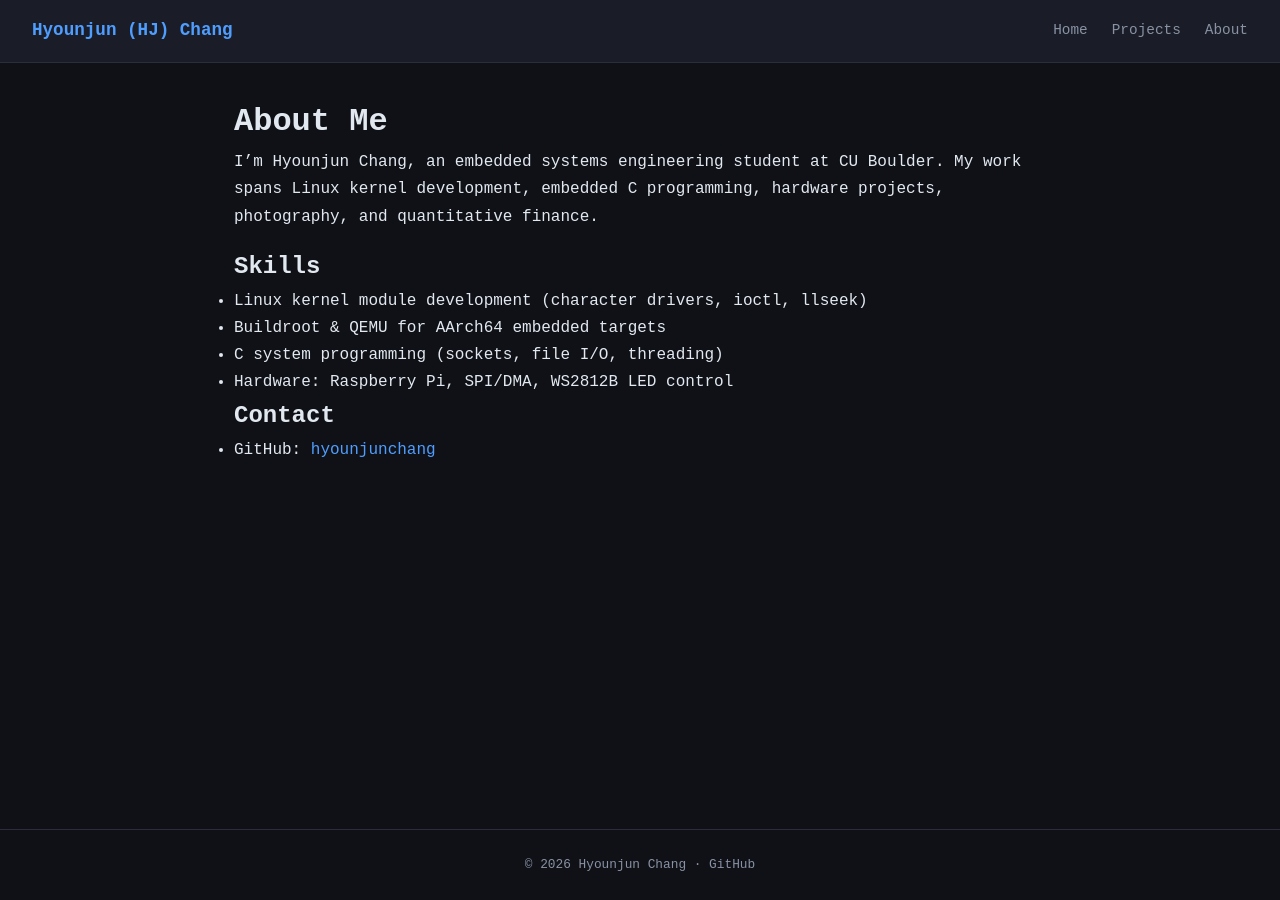
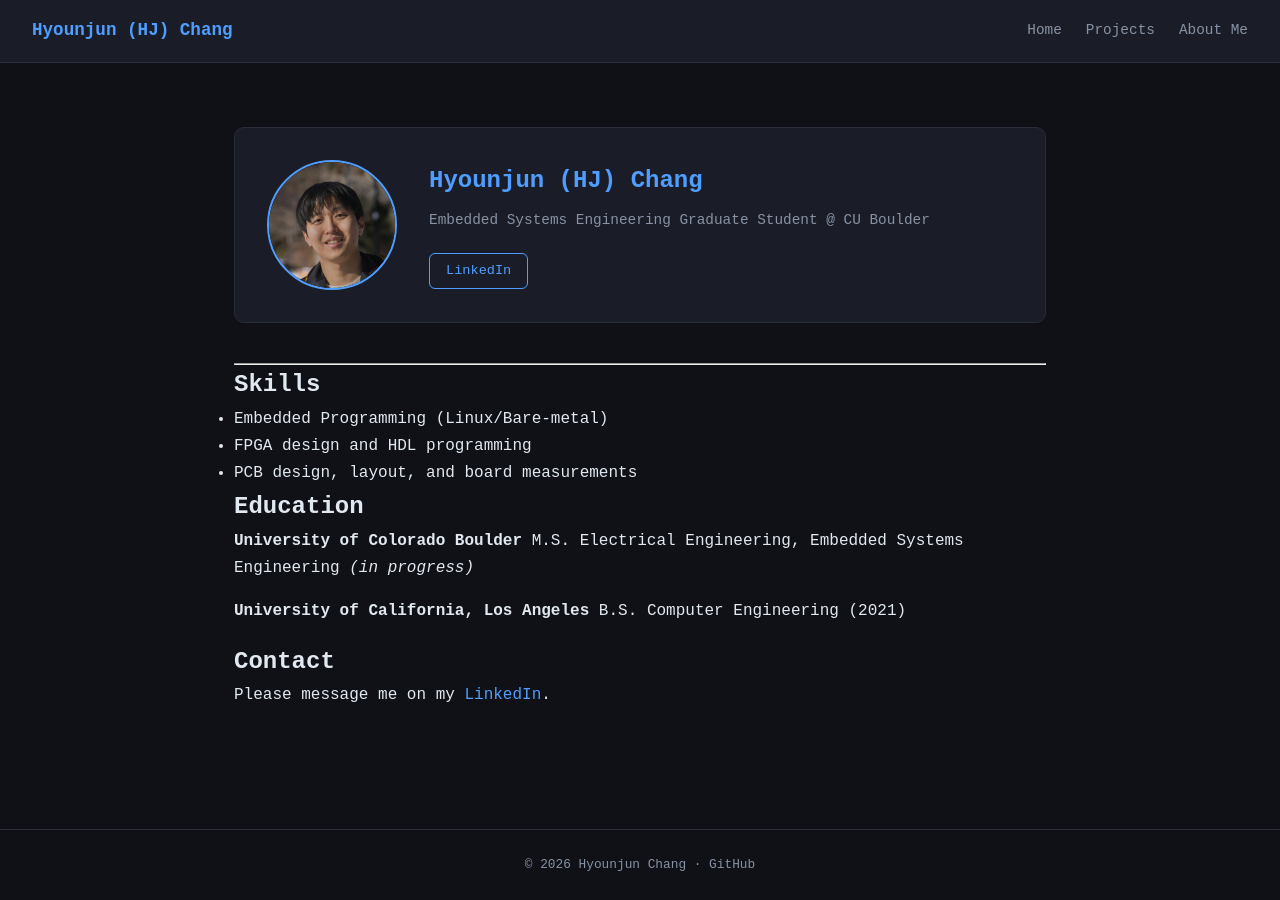
Before and after one commit to hyounjunchang/hyounjunchang.github.io, a Jekyll site: the page built from about.md, in a window 1280 px wide. Built offline with Jekyll 4.4.1, drawn with Linux system fonts in a browser that asks for light colours.

Commit message:
About page

```diff
--- a/_includes/nav.html
+++ b/_includes/nav.html
@@ -3,6 +3,6 @@
   <ul class="nav-links">
     <li><a href="{{ '/' | relative_url }}">Home</a></li>
     <li><a href="{{ '/projects/' | relative_url }}">Projects</a></li>
-    <li><a href="{{ '/about/' | relative_url }}">About</a></li>
+    <li><a href="{{ '/about/' | relative_url }}">About Me</a></li>
   </ul>
 </nav>
--- a/_layouts/default.html
+++ b/_layouts/default.html
@@ -9,6 +9,7 @@
   <link rel="stylesheet" href="{{ '/assets/css/photo-styles.css' | relative_url }}" />
   <link rel="stylesheet" href="{{ '/assets/css/youtube-styles.css' | relative_url }}" />
   <link rel="stylesheet" href="{{ '/assets/css/featured-styles.css' | relative_url }}" />
+  <link rel="stylesheet" href="{{ '/assets/css/about-styles.css' | relative_url }}" />
 </head>
 <body>
   {% include nav.html %}
--- a/about.md
+++ b/about.md
@@ -1,20 +1,38 @@
 ---
 layout: default
-title: About
+title: About Me
 permalink: /about/
 ---
 
-# About Me
+<div class="about-profile">
+  <img class="about-avatar" src="{{ '/assets/images/profile/profile.jpg' | relative_url }}" alt="Hyounjun Chang" />
+  <div class="about-info">
+    <h1>Hyounjun (HJ) Chang</h1>
+    <p class="about-tagline">Embedded Systems Engineering Graduate Student @ CU Boulder</p>
+    <div class="about-links">
+      <a class="about-btn" href="https://www.linkedin.com/in/hyounjun-chang" target="_blank">
+        LinkedIn
+      </a>
+    </div>
+  </div>
+</div>
 
-I'm Hyounjun Chang, an embedded systems engineering student at CU Boulder. My work spans Linux kernel development, embedded C programming, hardware projects, photography, and quantitative finance.
+---
 
 ## Skills
 
-- Linux kernel module development (character drivers, ioctl, llseek)
-- Buildroot & QEMU for AArch64 embedded targets
-- C system programming (sockets, file I/O, threading)
-- Hardware: Raspberry Pi, SPI/DMA, WS2812B LED control
+- Embedded Programming (Linux/Bare-metal)
+- FPGA design and HDL programming
+- PCB design, layout, and board measurements
+
+## Education
+
+**University of Colorado Boulder**
+M.S. Electrical Engineering, Embedded Systems Engineering *(in progress)*
+
+**University of California, Los Angeles**
+B.S. Computer Engineering (2021)
 
 ## Contact
 
-- GitHub: [hyounjunchang](https://github.com/hyounjunchang)
+Please message me on my [LinkedIn](https://www.linkedin.com/in/hyounjun-chang).
--- /dev/null
+++ b/assets/css/about-styles.css
@@ -0,0 +1,64 @@
+.about-profile {
+  display: flex;
+  align-items: center;
+  gap: 2rem;
+  margin: 2rem 0 2.5rem;
+  padding: 2rem;
+  background: var(--surface);
+  border: 1px solid var(--border);
+  border-radius: 10px;
+}
+
+.about-avatar {
+  width: 130px;
+  height: 130px;
+  border-radius: 50%;
+  object-fit: cover;
+  border: 2px solid var(--accent);
+  flex-shrink: 0;
+}
+
+.about-info h1 {
+  font-size: 1.5rem;
+  color: var(--accent);
+  margin-bottom: 0.4rem;
+}
+
+.about-tagline {
+  font-size: 0.9rem;
+  color: var(--muted);
+  margin-bottom: 1.25rem;
+}
+
+.about-links {
+  display: flex;
+  gap: 0.75rem;
+  flex-wrap: wrap;
+}
+
+.about-btn {
+  font-size: 0.85rem;
+  color: var(--accent);
+  border: 1px solid var(--accent);
+  border-radius: 6px;
+  padding: 0.35rem 1rem;
+  text-decoration: none;
+  transition: background 0.2s, color 0.2s;
+}
+
+.about-btn:hover {
+  background: var(--accent);
+  color: var(--bg);
+  text-decoration: none;
+}
+
+/* Responsive: stack on small screens */
+@media (max-width: 540px) {
+  .about-profile {
+    flex-direction: column;
+    text-align: center;
+  }
+  .about-links {
+    justify-content: center;
+  }
+}
```
Also changed, not shown: assets/images/profile/profile.jpg (added).
